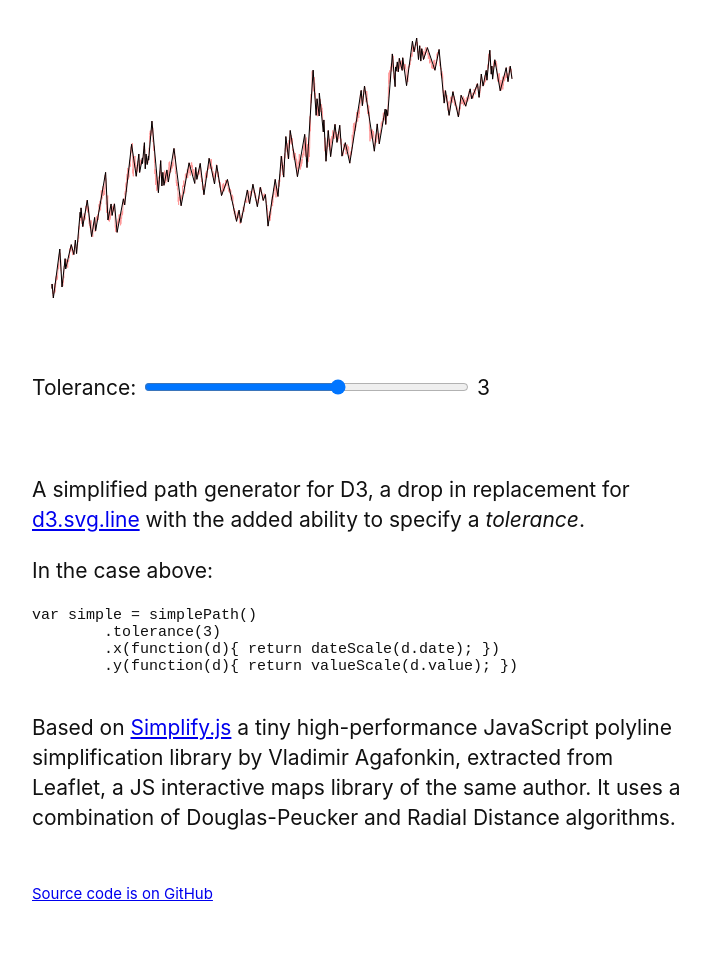
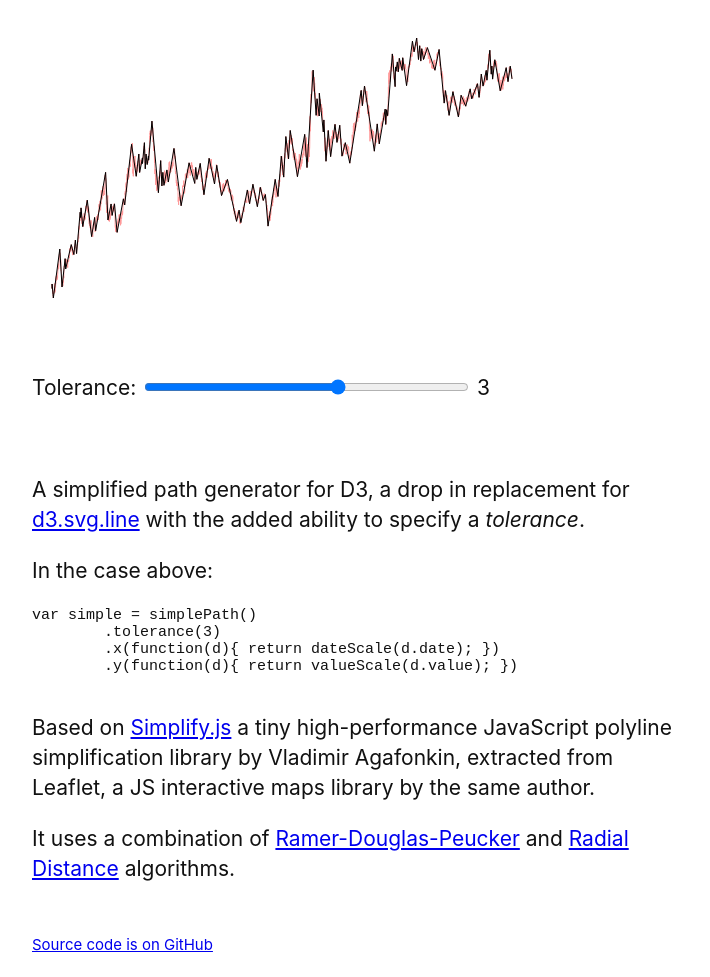
Before and after one commit to tomgp/simplify-line, a website: page index.html in a window 1280 px wide. Shown: the part 266-1243 px from the top of the page, without its empty margins (78-788 px from the left). Before the commit the page ends 1192 px from the top, so only its background shows below. Drawn offline with Linux system fonts and the light colour scheme.

Commit message:
Add links

```diff
--- a/index.html
+++ b/index.html
@@ -35,7 +35,8 @@ var simple = simplePath()
 	.x(function(d){ return dateScale(d.date); })
 	.y(function(d){ return valueScale(d.value); })
 		</pre>
-		<p>Based on <a href="http://mourner.github.io/simplify-js/">Simplify.js</a> a tiny high-performance JavaScript polyline simplification library by Vladimir Agafonkin, extracted from Leaflet, a JS interactive maps library of the same author. It uses a combination of Douglas-Peucker and Radial Distance algorithms.</p>
+		<p>Based on <a href="http://mourner.github.io/simplify-js/">Simplify.js</a> a tiny high-performance JavaScript polyline simplification library by Vladimir Agafonkin, extracted from Leaflet, a JS interactive maps library by the same author. </p>
+		<p>It uses a combination of <a href="https://en.wikipedia.org/wiki/Ramer–Douglas–Peucker_algorithm">Ramer-Douglas-Peucker</a> and <a href="http://psimpl.sourceforge.net/radial-distance.html">Radial Distance</a> algorithms.</p>
 	</section>
 	<section><a href="https://github.com/tomgp/simplify-line/">Source code is on GitHub</a></section>
   </article>
```
